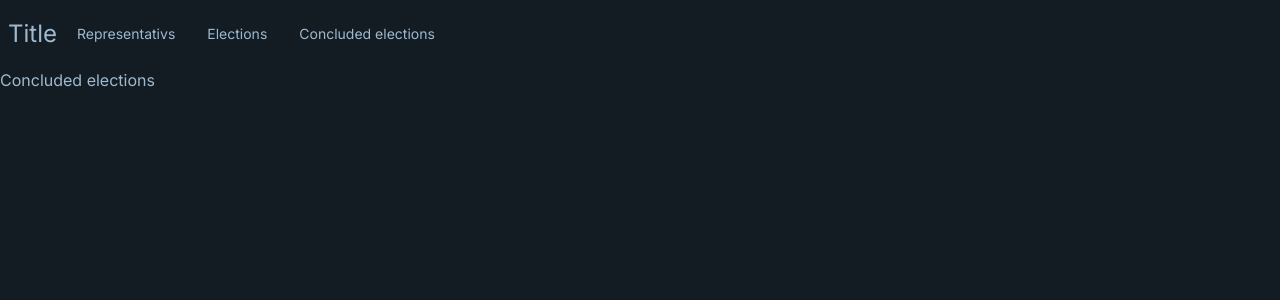
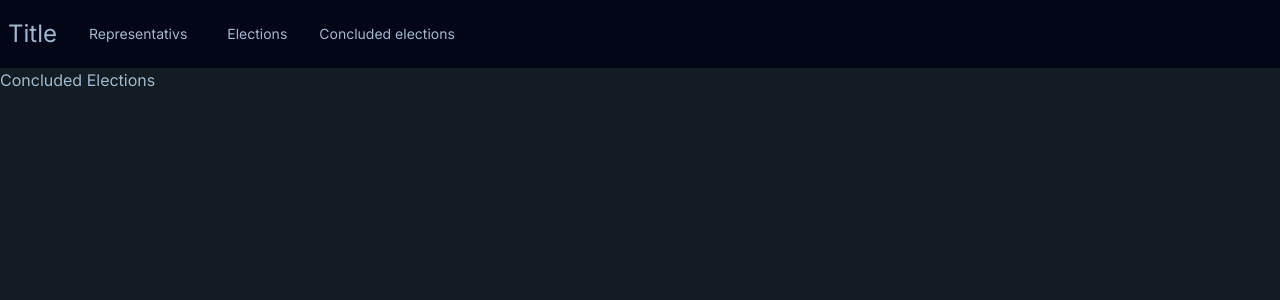
Before and after one commit to martensoderlind/Final-weekend-assignment, a Next.js app: page /concluded-elections in a window 1280 px wide. Shown: the top 300 px of the page. Built offline with nearby package versions, Linux system fonts and the light colour scheme.

Commit message:
monir cleanup

```diff
--- a/src/app/(main)/concluded-elections/page.tsx
+++ b/src/app/(main)/concluded-elections/page.tsx
@@ -1,3 +1,3 @@
 export default function page() {
-  return <div>Concluded elections</div>;
+  return <div>Concluded Elections</div>;
 }
--- a/src/app/navbar.tsx
+++ b/src/app/navbar.tsx
@@ -3,14 +3,13 @@ import React from "react";
 
 export default function Navbar() {
   return (
-    <nav className="navbar">
+    <nav className="navbar bg-slate-950">
       <div className="">
         <h1 className="text-2xl">Title</h1>
       </div>
-      <div>
       <div className="flex-none">
-          <ul className="menu menu-horizontal px-1">
-            <li>
+        <ul className="menu menu-horizontal px-2 ">
+          <li className="px-2">
             <Link href="\representativs\">Representativs</Link>
           </li>
           <li>
@@ -21,7 +20,6 @@ export default function Navbar() {
           </li>
         </ul>
       </div>
-      </div>
     </nav>
   );
 }
```
Lines whose indentation alone changed are shown as unchanged.
